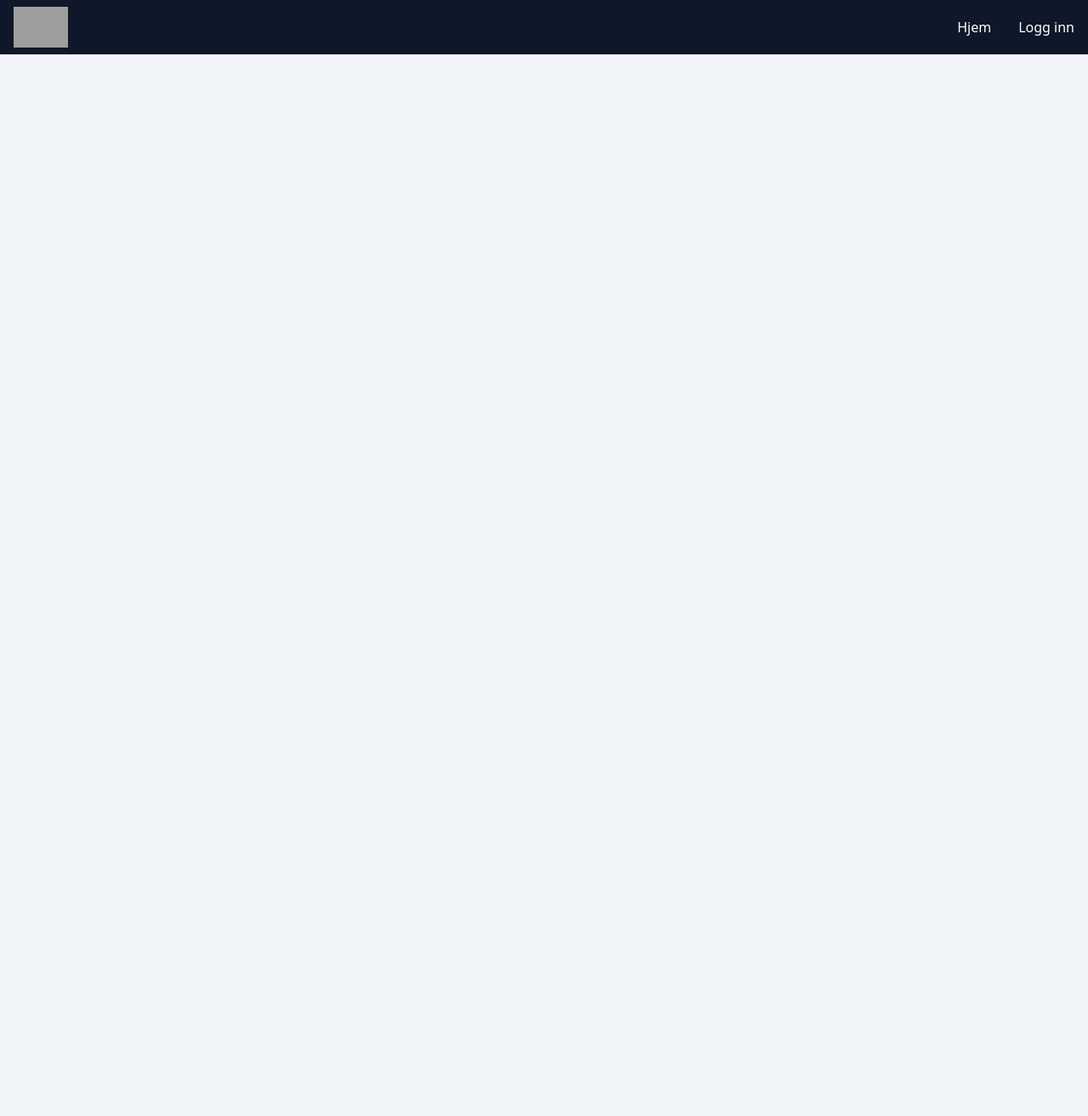
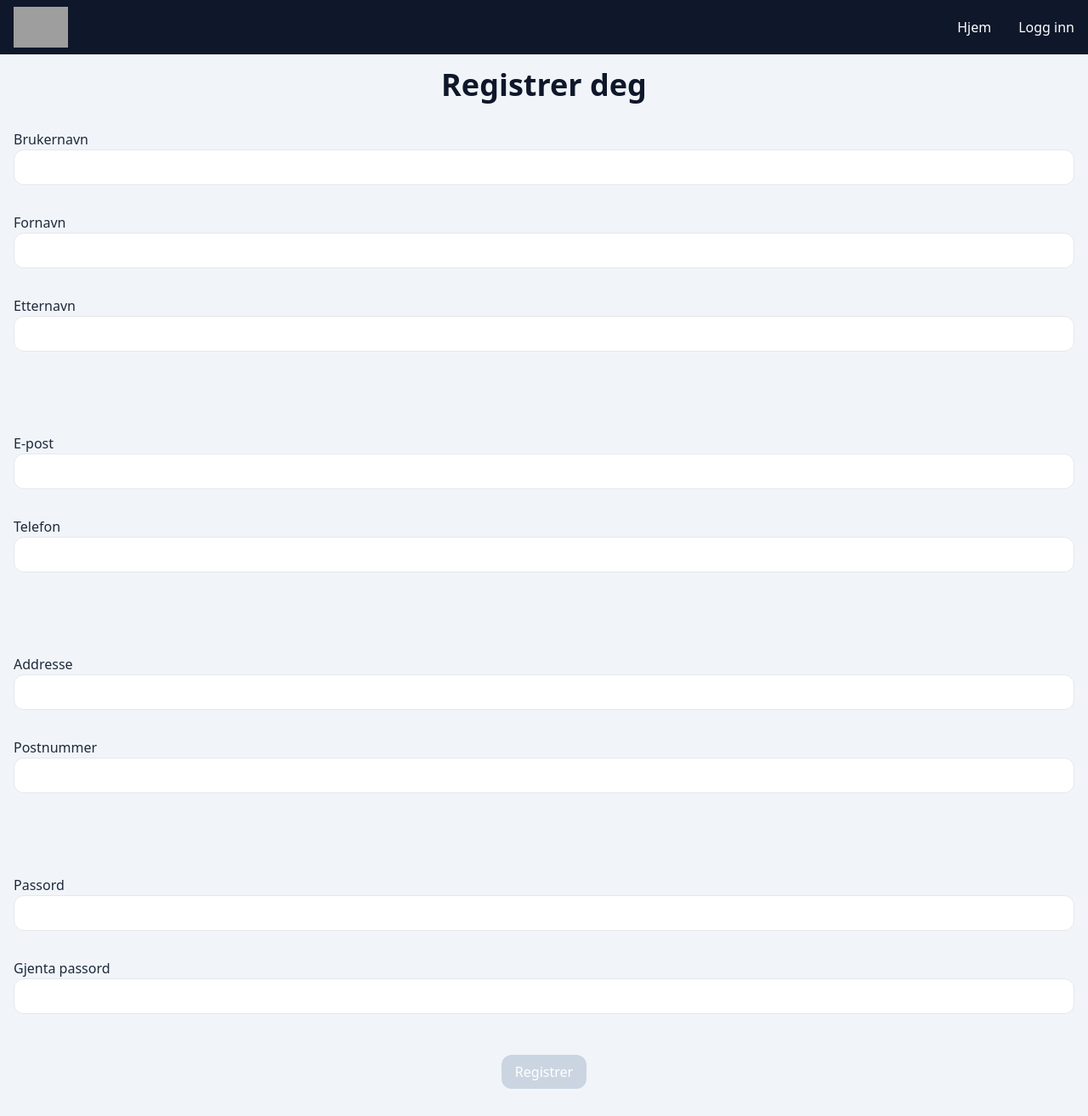
Before and after one commit to Ofplarsen/DrangedalOpen, a Vue app in the folder drangedal-open-frontend/: page /register in a window 1280 px wide. Before the commit this address had no page. Shown: the whole page at 85% size. Before the commit the page ends 800 px from the top, so only its background shows below. Built offline with nearby package versions, Linux system fonts and the light colour scheme; grey boxes are pictures that could not be loaded; the HTML template or start-up script is replaced by a standard one.

Commit message:
Created frontend overview of matches

```diff
--- a/drangedal-open-frontend/src/api/schema.ts
+++ b/drangedal-open-frontend/src/api/schema.ts
@@ -3,11 +3,17 @@ export enum MatchType {
 	SemiFinal = 1
 
 }
+export enum status {
+	NotStarted =0,
+	Started = 1,
+	Stopped = 2,
+	Canceled = 3
+}
 export interface User {
 	userId: number
 	firstName: string
 	lastName: string
-	email?: string
+	email: string
 	profilePicture?: string
 	rating: number
 }
--- /dev/null
+++ b/drangedal-open-frontend/src/api/user/login.ts
@@ -0,0 +1,11 @@
+import { User } from '../schema'
+
+export type PostUserLoginRequest = {
+	email: string
+	password: string
+}
+
+export type PostUserLoginResponse = {
+	user: User
+	token: string
+}
--- /dev/null
+++ b/drangedal-open-frontend/src/api/user/register.ts
@@ -0,0 +1,18 @@
+import { User } from '../schema'
+
+/**
+ * TOKEN
+ */
+export type PostUserRegisterRequest = {
+	firstName: string
+	lastName: string
+	username: string
+	email: string
+	password: string
+	address: string
+	postalCode: string
+	phoneNumber: string
+	profilePicture?: string
+}
+
+export type PostUserRegisterResponse = User
--- /dev/null
+++ b/drangedal-open-frontend/src/components/MatchSetup.vue
@@ -0,0 +1,32 @@
+<script setup lang="ts">
+import {Match} from "../api/schema";
+
+interface Props {
+  matches: Match[]
+}
+const { matches } = defineProps<Props>()
+
+
+</script>
+
+<template>
+  <div class="grid grid-cols-7 gap-2 bg-gray-300">
+    <div>Date</div>
+    <div>Home player</div>
+    <div>Away player</div>
+    <div>Home</div>
+    <div>Away</div>
+    <div>Type</div>
+    <div>Match status</div>
+  </div>
+  <router-link class="grid grid-cols-7 gap-2 border border-black" v-for="match in matches" :to='"match/" + match.matchId'>
+    <div>{{ match.date }}</div>
+    <div>{{ match.home[0].lastName }}, {{ match.home[0].firstName }}</div>
+    <div>{{ match.away[0].lastName }}, {{ match.away[0].firstName }}</div>
+    <div>{{ match.scoreHome }}</div>
+    <div>{{ match.scoreAway }}</div>
+    <div>{{ match.type }}</div>
+    <div>Match status</div>
+  </router-link>
+
+</template>
--- a/drangedal-open-frontend/src/router/index.ts
+++ b/drangedal-open-frontend/src/router/index.ts
@@ -1,12 +1,27 @@
 import { createRouter, createWebHistory } from 'vue-router'
 //Check out: https://router.vuejs.org/guide/#javascript
 
-import Home from '../views/About.vue'
-
+import Home from '../views/Home.vue'
+import UserLogin from '../views/UserLogin.vue'
+import UserRegister from '../views/UserRegister.vue'
 const routes = [
   {
     path: '/',
     component: Home,
+    meta: {
+      requiresAuth: false,
+    },
+  },
+  {
+    path: '/login',
+    component: UserLogin,
+    meta: {
+      requiresAuth: false,
+    },
+  },
+  {
+    path: '/register',
+    component: UserRegister,
     meta: {
       requiresAuth: false,
     },
--- a/drangedal-open-frontend/src/views/Home.vue
+++ b/drangedal-open-frontend/src/views/Home.vue
@@ -1,7 +1,66 @@
 <script setup lang="ts">
+import {Match, MatchType, User} from "../api/schema";
+import MatchSetup from "../components/MatchSetup.vue";
 
+const users: User[] = [
+  {
+    userId: 1,
+    firstName: "olav",
+    lastName: "larsen",
+    email: "test@gmail.com",
+    rating: 1000
+  },
+  {
+    userId: 2,
+    firstName: "amund",
+    lastName: "Strom",
+    email: "tes2t@gmail.com",
+    rating: 1000
+  }
+]
+
+const matches: Match[] = [
+  {
+    matchId: 1,
+    date: "date",
+    home: [users[0]],
+    away: [users[1]],
+    scoreHome: 0,
+    scoreAway: 0,
+    type: MatchType.SemiFinal
+  },
+  {
+    matchId: 0,
+    date: "date",
+    home: [users[0]],
+    away: [users[0]],
+    scoreHome: 0,
+    scoreAway: 0,
+    type: MatchType.SemiFinal
+  },
+  {
+    matchId: 2,
+    date: "date",
+    home: [users[1]],
+    away: [users[0]],
+    scoreHome: 0,
+    scoreAway: 0,
+    type: MatchType.Final
+  }
+]
 </script>
 
 <template>
+  <div class="grid grid-cols-3">
+    <div>
 
+    </div>
+    <div>
+
+    </div>
+    <div>
+      <h2>Upcoming matches</h2>
+      <MatchSetup :matches="matches"></MatchSetup>
+    </div>
+  </div>
 </template>
--- /dev/null
+++ b/drangedal-open-frontend/src/views/UserLogin.vue
@@ -0,0 +1,96 @@
+<script setup lang="ts">
+import BaseInput from '../components/base/BaseInput.vue'
+import { store } from '../store'
+import { useForm, useField } from 'vee-validate'
+import * as yup from 'yup'
+import BaseButton from '../components/base/BaseBtn.vue'
+import { computed, ref } from 'vue'
+import axios from 'axios'
+import { useRouter } from 'vue-router'
+import BaseBanner from '../components/base/BaseBanner.vue'
+import { User } from '../api/schema'
+import {PostUserLoginRequest} from "../api/user/login";
+
+let router = useRouter()
+
+const schema = yup.object({
+	email: yup.string().required('Epost er påkrevd').email('Ikke gyldig'),
+	password: yup
+		.string()
+		.required('Passord er påkrevd')
+		.min(8, 'Minimum 8 tegn'),
+})
+
+const { errors } = useForm({
+	validationSchema: schema,
+})
+
+const { value: email } = useField<string>('email')
+const { value: password } = useField<string>('password')
+
+type Status = 'loading' | 'loaded' | 'error'
+const loginStatus = ref<Status>()
+
+async function logIn() {
+	loginStatus.value = 'loading'
+	const data: PostUserLoginRequest = {
+		email: email.value,
+		password: password.value,
+	}
+	try {
+		await store.dispatch('login', data)
+		console.log('logged in')
+		loginStatus.value = 'loaded'
+		await router.push('/')
+	} catch (error: any) {
+		loginStatus.value = 'error'
+		store.dispatch('error', error.response.data)
+	}
+}
+
+const notValid = computed(
+	() =>
+		!!errors.value.email ||
+		!!errors.value.password ||
+		email.value == undefined ||
+		password.value == undefined
+)
+</script>
+
+<template>
+	<div class="text-center">
+		<h1>Logg inn</h1>
+		<form data-testid="login-form" @submit.prevent="logIn()">
+			<BaseInput
+				data-testid="email-input"
+				v-model="email"
+				label="Email"
+				:error="errors.email"
+			/>
+
+			<BaseInput
+				data-testid="password-input"
+				v-model="password"
+				label="Password"
+				type="password"
+				:error="errors.password"
+			/>
+
+			<BaseButton
+				data-testid="submit-button"
+				class="m-4"
+				type="submit"
+				:disabled="notValid"
+				>Submit</BaseButton
+			>
+		</form>
+
+		<router-link
+			data-testid="register-link"
+			class="text-blue-500 underline"
+			to="/register"
+		>
+			Har du ikke bruker? Klikk her!
+		</router-link>
+	</div>
+</template>
--- /dev/null
+++ b/drangedal-open-frontend/src/views/UserRegister.vue
@@ -0,0 +1,189 @@
+<script setup lang="ts">
+import BaseInput from '../components/base/BaseInput.vue'
+import LoadingIndicator from '../components/base/LoadingIndicator.vue'
+import BaseBanner from '../components/base/BaseBanner.vue'
+import { useForm, useField } from 'vee-validate'
+import * as yup from 'yup'
+import axios, { AxiosError } from 'axios'
+import BaseButton from '../components/base/BaseBtn.vue'
+import { ref, computed } from 'vue'
+import { useRouter } from 'vue-router'
+import { PostUserRegisterRequest } from '../api/user/register'
+import { store } from '../store'
+
+const schema = yup.object({
+	username: yup.string().required('Brukernavn er påkrevd'),
+	firstName: yup.string().required('Fornavn er påkrevd'),
+	lastName: yup.string().required('Etternavn er påkrevd'),
+	email: yup.string().required('Epost er påkrevd').email('Ikke gyldig'),
+	address: yup.string().required('Adresse er påkrevd'),
+	postalCode: yup.string().required('Postnummer er påkrevd').min(4),
+	phoneNumber: yup.number().required('Telefon er påkrevd'),
+	password: yup.string().required('Passord er påkrevd').min(8),
+})
+// Create a form context with the validation schema
+const { errors } = useForm({
+	validationSchema: schema,
+})
+// No need to define rules for fields
+const { value: username } = useField<string>('username')
+const { value: firstName } = useField<string>('firstName')
+const { value: lastName } = useField<string>('lastName')
+const { value: email } = useField<string>('email')
+const { value: address } = useField<string>('address')
+const { value: postalCode } = useField<string>('postalCode')
+const { value: phoneNumber } = useField<string>('phoneNumber')
+const { value: password } = useField<string>('password')
+
+const passwordCheck = ref('')
+
+type Status = 'loading' | 'loaded' | 'error'
+const status = ref<Status>()
+
+let registerSuccess = ref(false)
+
+const router = useRouter()
+
+async function submit() {
+	const data: PostUserRegisterRequest = {
+		firstName: firstName.value,
+		lastName: lastName.value,
+		username: username.value,
+		email: email.value,
+		password: password.value,
+		address: address.value,
+		postalCode: postalCode.value,
+		phoneNumber: phoneNumber.value,
+	}
+	status.value = 'loading'
+	try {
+		await axios.post('/user/register', data)
+		status.value = 'loaded'
+		//await router.push('/login')
+		registerSuccess.value = true
+	} catch (error: any) {
+		status.value = 'error'
+		store.dispatch('error', error.response.data)
+	}
+}
+
+const notValid = computed(
+	() =>
+		!!errors.value.firstName ||
+		!!errors.value.lastName ||
+		!!errors.value.email ||
+		!!errors.value.address ||
+		!!errors.value.postalCode ||
+		!!errors.value.phoneNumber ||
+		!!errors.value.password ||
+		firstName.value == undefined ||
+		lastName.value == undefined ||
+		email.value == undefined ||
+		address.value == undefined ||
+		postalCode.value == undefined ||
+		phoneNumber.value == undefined ||
+		password.value == undefined ||
+		password.value != passwordCheck.value
+)
+</script>
+
+<template>
+	<LoadingIndicator v-if="status === 'loading'" />
+	<div class="text-center">
+		<form
+			v-if="!registerSuccess"
+			class="grid gap-y-8"
+			data-testid="register-form"
+			@submit.prevent="submit()"
+		>
+			<h1>Registrer deg</h1>
+
+			<BaseInput
+				v-model.lazy="username"
+				label="Brukernavn"
+				:error="errors.username"
+				data-testid="username-input"
+			/>
+			<BaseInput
+				v-model.lazy="firstName"
+				label="Fornavn"
+				:error="errors.firstName"
+				data-testid="firstName-input"
+				type="firstName"
+			/>
+			<BaseInput
+				v-model.lazy="lastName"
+				label="Etternavn"
+				:error="errors.lastName"
+				data-testid="lastName-input"
+				type="lastName"
+			/>
+
+			<span class="my-4"></span>
+
+			<BaseInput
+				v-model.lazy="email"
+				label="E-post"
+				type="email"
+				:error="errors.email"
+				data-testid="email-input"
+			/>
+
+			<BaseInput
+				v-model="phoneNumber"
+				label="Telefon"
+				:error="errors.phoneNumber"
+				type="number"
+				data-testid="phoneNumber-input"
+			/>
+
+			<span class="my-4"></span>
+
+			<BaseInput
+				v-model="address"
+				label="Addresse"
+				:error="errors.address"
+				data-testid="address-input"
+			/>
+			<BaseInput
+				v-model="postalCode"
+				label="Postnummer"
+				:error="errors.postalCode"
+				data-testid="postalCode-input"
+			/>
+			<span class="my-4"></span>
+
+			<BaseInput
+				v-model="password"
+				label="Passord"
+				type="password"
+				:error="errors.password"
+				data-testid="password-input"
+			/>
+			<BaseInput
+				v-model="passwordCheck"
+				label="Gjenta passord"
+				type="password"
+				data-testid="passwordCheck-input"
+			/>
+
+			<BaseButton
+				class="m-4 place-self-center"
+				type="submit"
+				:disabled="notValid"
+				data-testid="submit-button"
+				>Registrer</BaseButton
+			>
+		</form>
+		<div class="text-center" v-if="registerSuccess">
+			<h2>Bruker registrert!</h2>
+			<router-link
+				data-testid="register-link"
+				class="text-blue-500 underline"
+				to="/login"
+			>
+				Gå til innlogging
+			</router-link>
+		</div>
+	</div>
+</template>
```
